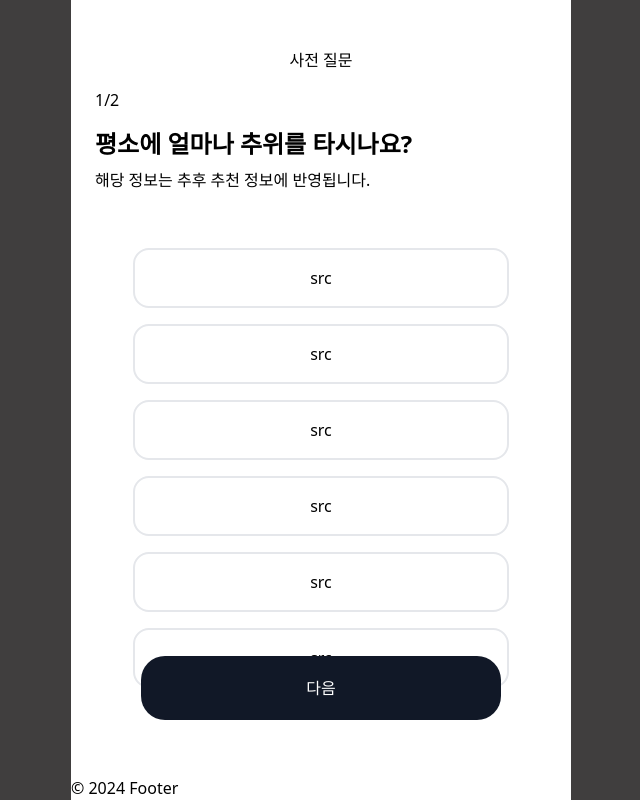
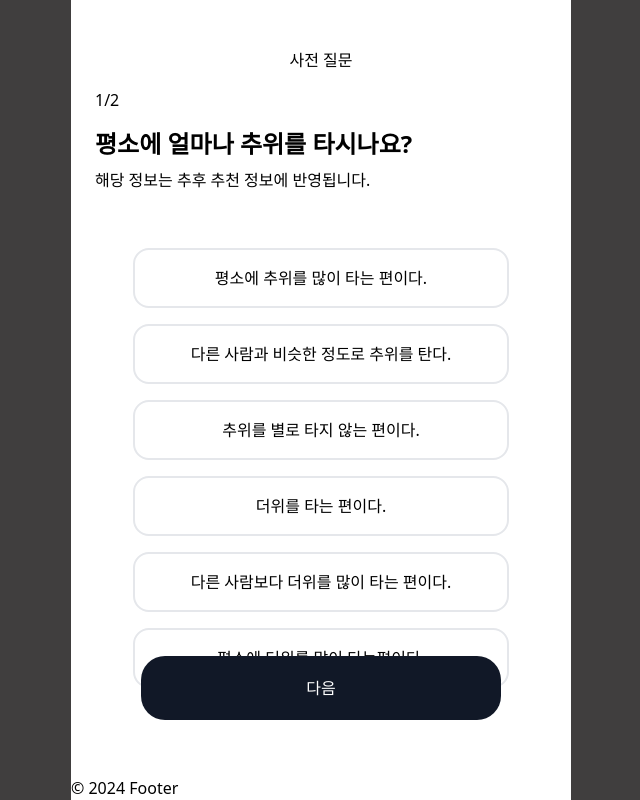
Before and after one commit to OneulUi/client, a Next.js app: page /survey in a window 1280 px wide. Shown: the whole page, without its empty margins (319-959 px from the left). Built offline with nearby package versions, Linux system fonts and the light colour scheme.

Commit message:
Design: surveyComponent 디자인 추가

```diff
--- a/api/type.ts
+++ b/api/type.ts
@@ -2,3 +2,7 @@ export interface ButtonText {
   text: string;
   href: string;
 }
+
+export interface SurveyType {
+  text: string;
+}
--- a/app/survey/page.tsx
+++ b/app/survey/page.tsx
@@ -15,12 +15,12 @@ export default function Survey() {
         </div>
       </section>
       <section className="flex flex-col justify-center items-center mt-4">
-        <SurveyComponent />
-        <SurveyComponent />
-        <SurveyComponent />
-        <SurveyComponent />
-        <SurveyComponent />
-        <SurveyComponent />
+        <SurveyComponent text="평소에 추위를 많이 타는 편이다." />
+        <SurveyComponent text="다른 사람과 비슷한 정도로 추위를 탄다." />
+        <SurveyComponent text="추위를 별로 타지 않는 편이다." />
+        <SurveyComponent text="더위를 타는 편이다." />
+        <SurveyComponent text="다른 사람보다 더위를 많이 타는 편이다." />
+        <SurveyComponent text="평소에 더위를 많이 타는편이다." />
         <Button text="다음" href="/location" />
       </section>
     </main>
--- a/components/survey/SurveyComponent.tsx
+++ b/components/survey/SurveyComponent.tsx
@@ -1,5 +1,9 @@
-export default function SurveyComponent() {
+import { SurveyType } from "@/api/type";
+
+export default function SurveyComponent({ text }: SurveyType) {
   return (
-    <div className="border-2 p-4 m-2 text-center rounded-2xl w-5/6">src</div>
+    <div className="border-2 p-4 m-2 text-center rounded-2xl w-5/6 transition-transform hover:bg-gray-200 hover:scale-105">
+      {text}
+    </div>
   );
 }
```
